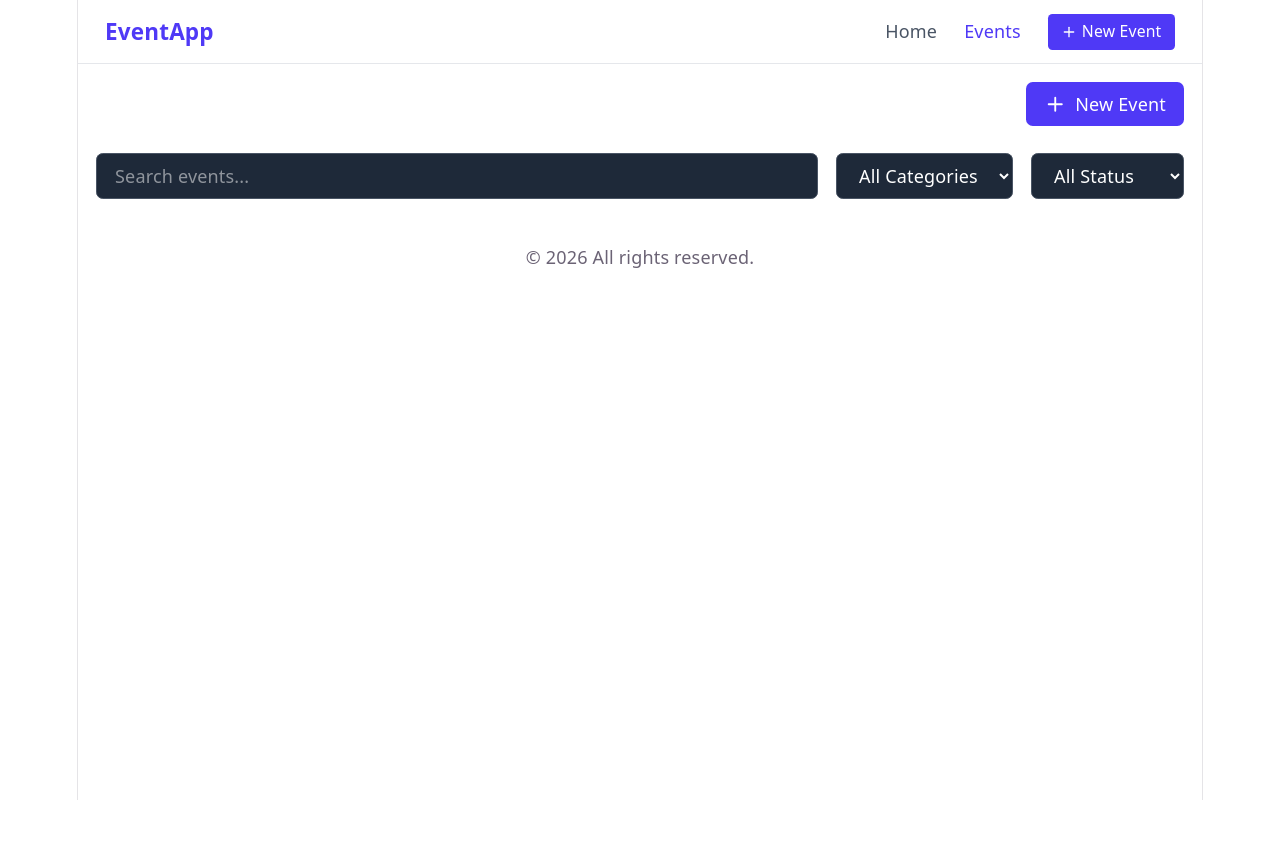
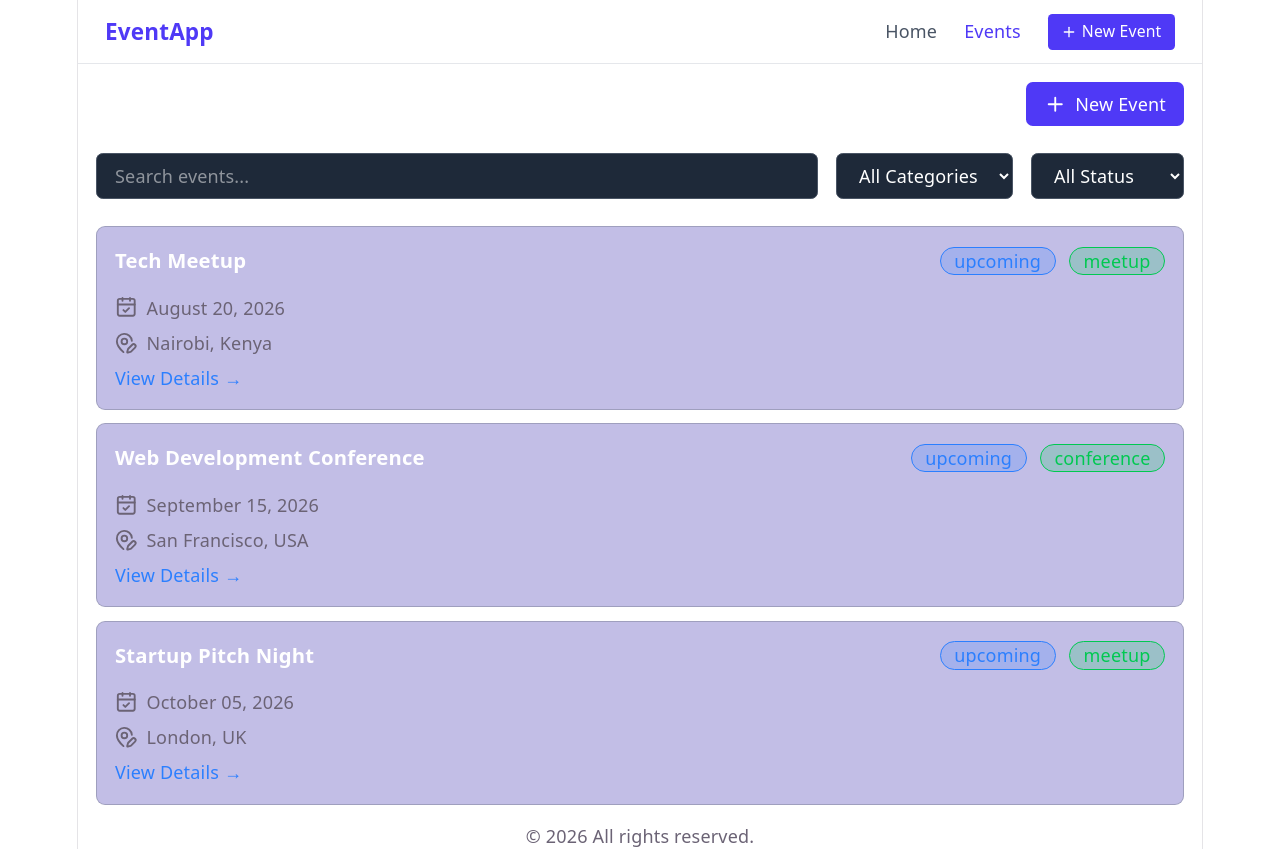
Before and after one commit to ultimatefaloe/ao_event_app, a React (Vite) app: page /events in a window 1280 px wide. Before the commit the page ends 800 px from the top, so only its background shows below. Built offline with nearby package versions, Linux system fonts and the light colour scheme.

Commit message:
class8: event card props age

```diff
--- a/package.json
+++ b/package.json
@@ -11,6 +11,7 @@
   },
   "dependencies": {
     "@tailwindcss/vite": "^4.3.3",
+    "date-fns": "^4.4.0",
     "lucide-react": "^1.41.0",
     "react": "^19.2.8",
     "react-dom": "^19.2.8",
--- /dev/null
+++ b/src/components/events/EventCard.jsx
@@ -0,0 +1,41 @@
+import React from "react";
+import { Link } from "react-router";
+import { format } from "date-fns";
+import { CalendarCheck } from "lucide-react";
+import { LocationEditIcon } from "lucide-react";
+
+const EventCard = ({ event }) => {
+  const { id, name, date, location, status, category } = event;
+
+  const formatedDate = format(new Date(date), "MMMM dd, yyyy");
+  return (
+    <div className="flex flex-col gap-4 bg-indigo-800/30 rounded-lg p-4 border border-gray-500/40">
+      {/* Event card header */}
+      <div className="flex justify-between items-center">
+        <h2 className="text-lg font-semibold text-white">{name}</h2>
+        <div className="flex gap-3">
+          <div className="px-3 py rounded-full border border-blue-500 text-blue-500 bg-blue-500/20">
+            {status}
+          </div>
+          <div className="px-3 py rounded-full border border-green-500 text-green-500 bg-green-500/20">
+            {category}
+          </div>
+        </div>
+      </div>
+      {/* Event card content */}
+      <div className="flex flex-col gap-2 text-left">
+        <p className="flex gap-2 items-center">
+          <CalendarCheck className="w-5 h-5" /> {formatedDate}
+        </p>
+        <p className="flex gap-2 items-center">
+          <LocationEditIcon className="w-5 h-5" /> {location}
+        </p>
+        <Link to={`/events/${id}`} className="text-blue-500 hover:underline">
+          View Details →
+        </Link>
+      </div>
+    </div>
+  );
+};
+
+export default EventCard;
--- a/src/pages/Events.jsx
+++ b/src/pages/Events.jsx
@@ -2,6 +2,39 @@ import React, { useState } from "react";
 import { Link } from "react-router";
 import Button from "../components/ui/Button";
 import { Plus } from "lucide-react";
+import EventCard from "../components/events/EventCard";
+
+const events = [
+  {
+    id: "507f1f77bcf86cd799439011",
+    name: "Tech Meetup",
+    date: "2026-08-20T18:00:00.000Z",
+    location: "Nairobi, Kenya",
+    status: "upcoming",
+    category: "meetup",
+    description: "Discuss upcoming platform improvements and launch plans.",
+  },
+  {
+    id: "507f1f77bcf86cd7994390112",
+    name: "Web Development Conference",
+    date: "2026-09-15T09:00:00.000Z",
+    location: "San Francisco, USA",
+    status: "upcoming",
+    category: "conference",
+    description:
+      "Join industry experts to explore the latest trends in web development.",
+  },
+  {
+    id: "507f1f77bcf86cd7994390131",
+    name: "Startup Pitch Night",
+    date: "2026-10-05T19:00:00.000Z",
+    location: "London, UK",
+    status: "upcoming",
+    category: "meetup",
+    description:
+      "Entrepreneurs pitch their innovative ideas to a panel of investors.",
+  },
+];
 
 const Events = () => {
   const [filter, setFilter] = useState({
@@ -78,8 +111,28 @@ const Events = () => {
           <option value="completed">Completed</option>
         </select>
       </form>
+
+      {/* events list */}
+      <div className="flex flex-col gap-3">
+        {events.map((event, index) => (
+          <EventCard key={index} event={event} />
+        ))}
+      </div>
     </div>
   );
 };
 
 export default Events;
+
+// {
+//       "id": "507f1f77bcf86cd799439011",
+//       "userId": "507f1f77bcf86cd799439012",
+//       "name": "Tech Meetup",
+//       "description": "Discuss upcoming platform improvements and launch plans.",
+//       "date": "2026-08-20T18:00:00.000Z",
+//       "location": "Nairobi, Kenya",
+//       "attendees": 55,
+//       "thunmailUrl": "https://example.com/thumbnail.jpg",
+//       "createdAt": "2026-08-01T12:00:00.000Z",
+//       "updatedAt": "2026-08-01T12:00:00.000Z"
+//     }
```
Also changed, not shown: 1 other file (tests, documents, lock files or other folders).
